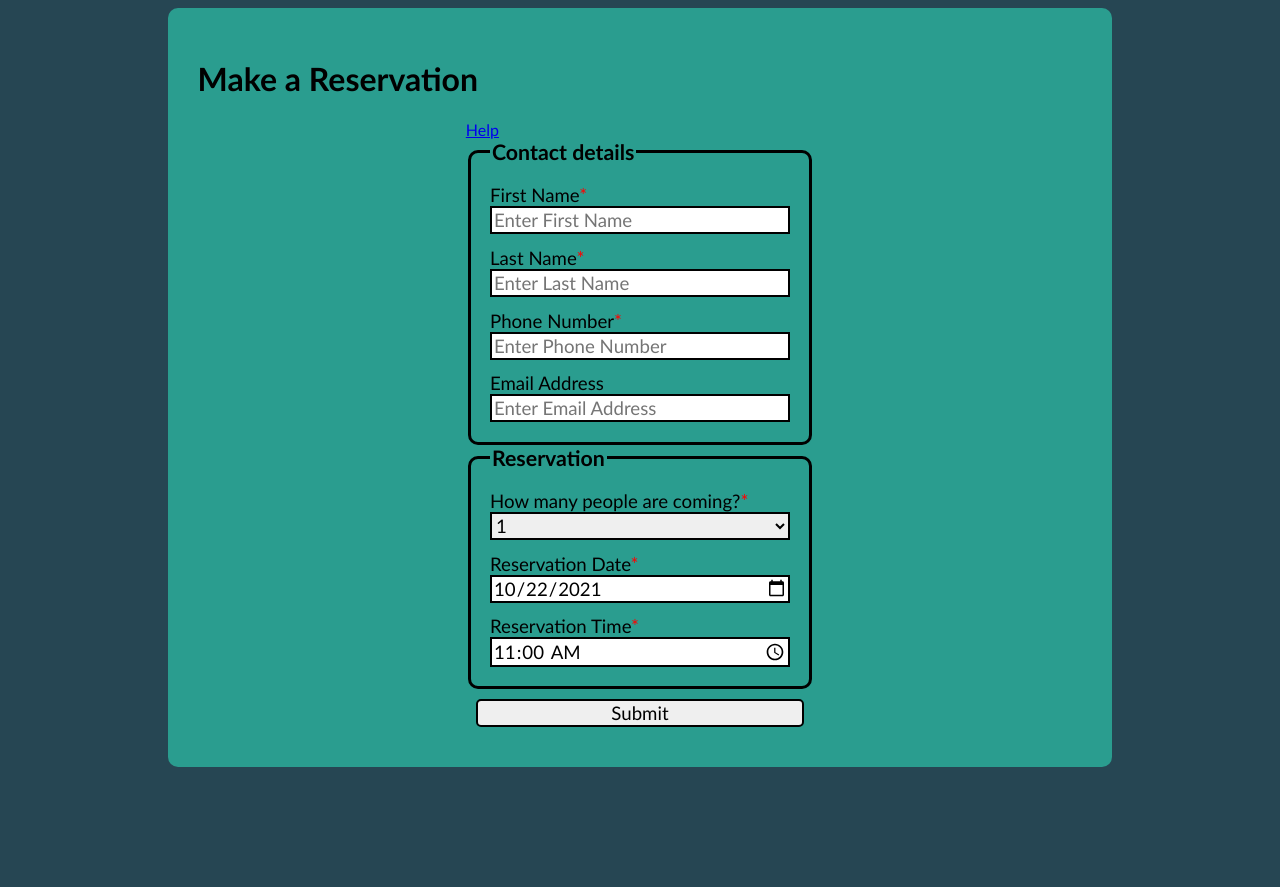
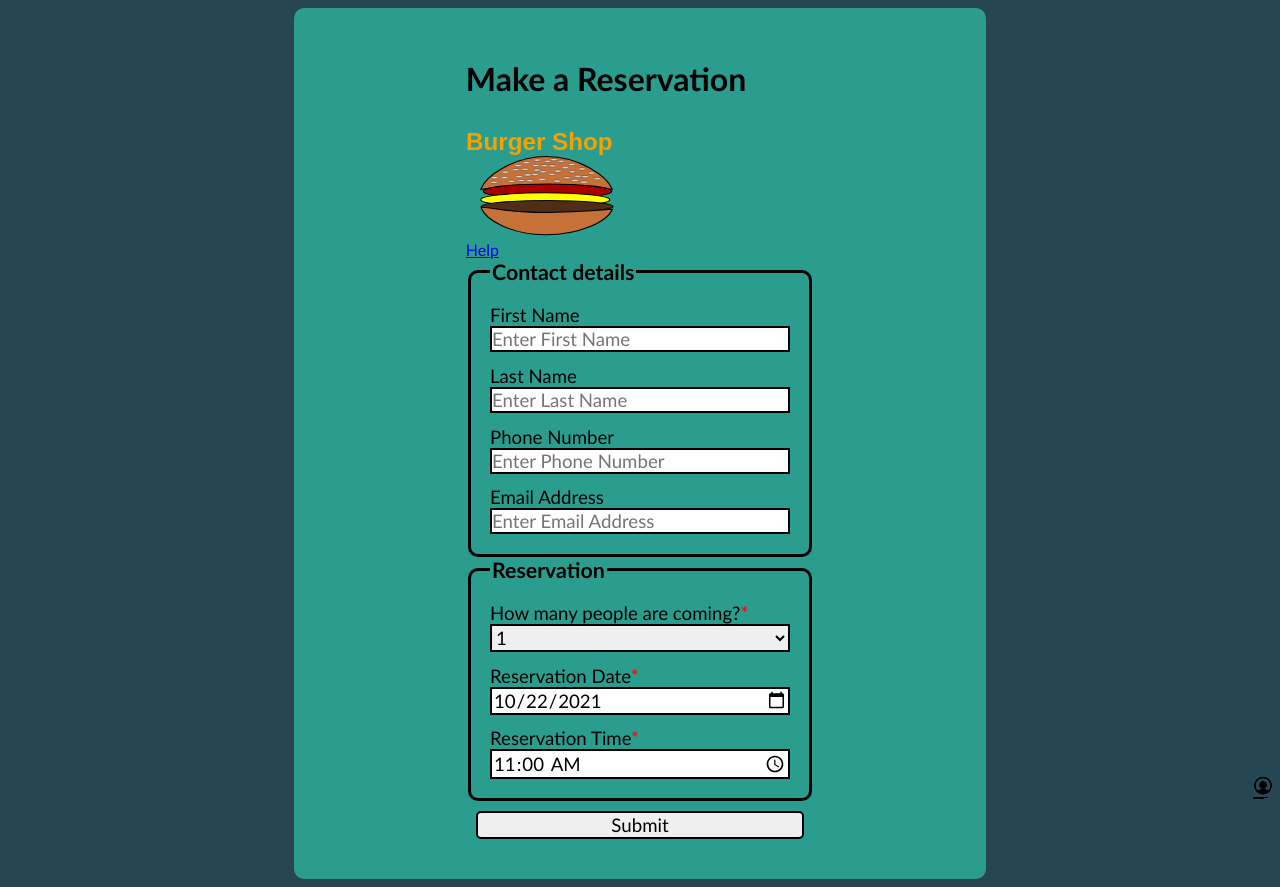
Before and after one commit to Kyle-Parry/WD3, a plain HTML site: page index.html in a window 1280 px wide. Before the commit the page ends 800 px from the top, so only its background shows below. Drawn offline with Linux system fonts and the light colour scheme.

Commit message:
logo added

```diff
--- a/css/style.css
+++ b/css/style.css
@@ -27,8 +27,10 @@ main {
     background-color: #2A9D8F;
     border-radius: 10px;
     margin: auto;
-    width: 70%;
     padding: 30px;
+    display: grid;
+    justify-content: center;
+    width: 50%;
 }
 form {
     width: 100%;
@@ -97,3 +99,19 @@ a:hover div { display:block; }
         display: none;
     }
 }
+#burger {
+    height: 15vh;
+}
+
+.input-container {
+    position:relative;
+    padding:0;
+    margin:0;
+}
+.input-image {
+    position:absolute;
+    bottom:0.2px;
+    right:5px;
+    width:24px;
+    height:24px;
+}
--- a/index.html
+++ b/index.html
@@ -11,6 +11,7 @@
 <body>
     <main>
         <h1>Make a Reservation</h1>
+        <img src="images/burger-logo.svg" alt="burger logo" id="burger">
         <form action="">
             <a href="#" id="hover-video">Help
                 <div>
@@ -19,22 +20,26 @@
             <fieldset>
                 <legend>Contact details</legend>
                 <div>
-                    <input type="text" name="first-name" id="first-name" pattern="[A-Za-z]{1,}" maxlength="60" required placeholder="Enter First Name">
+                    <input type="text" name="first-name" id="first-name" pattern="[A-Za-z]{1,}" maxlength="60" required placeholder="Enter First Name" class="input-container">
+                    <img src="images/noun_person_2005122.svg" alt="person" class="input-image">
                     <label for="first-name">First Name</label>
                     <p class="error">Please enter a valid Name</p>
                 </div>
                 <div>
-                    <input type="text" name="last-name" id="last-name" pattern="[A-Za-z]{1,}" maxlength="60" required placeholder="Enter Last Name">
+                    <input type="text" name="last-name" id="last-name" pattern="[A-Za-z]{1,}" maxlength="60" required placeholder="Enter Last Name" class="input-container">
+                    <img src="images/noun_person_2005122.svg" alt="person" class="input-image">
                     <label for="last-name">Last Name</label>
                     <p class="error">Please enter a valid Last Name</p>
                 </div>
                 <div>
-                    <input type="tel" name="phone" id="phone" pattern="[0-9]{10,}" maxlength="10" required placeholder="Enter Phone Number">
+                    <input type="tel" name="phone" id="phone" pattern="[0-9]{10,}" maxlength="10" required placeholder="Enter Phone Number" class="input-container">
+                    <img src="images/noun_person_2005122.svg" alt="person" class="input-image">
                     <label for="phone">Phone Number</label>
                     <p class="error">Please enter a valid Phone Number</p>
                 </div>
                 <div>
-                    <input type="email" name="email" id="email" pattern="[a-z0-9._%+-]+@[a-z0-9.-]+\.[a-z]{2,}$" maxlength="80" placeholder="Enter Email Address">
+                    <input type="email" name="email" id="email" pattern="[a-z0-9._%+-]+@[a-z0-9.-]+\.[a-z]{2,}$" maxlength="80" placeholder="Enter Email Address" class="input-container">
+                    <img src="images/noun_person_2005122.svg" alt="person" class="input-image">
                     <label for="email">Email Address</label>
                     <p class="error">Please enter a valid Email Address</p>
                 </div>
```
Also changed, not shown: images/burger-logo.svg (added), images/noun_Email_4307757.svg (added), images/noun_Phone_1896473.svg (added), images/noun_person_2005122.svg (added).
